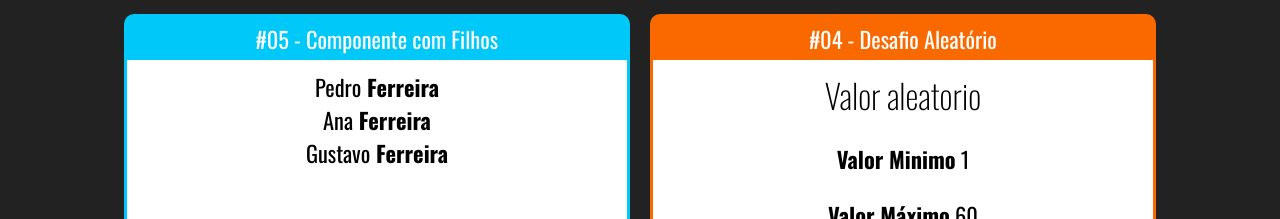
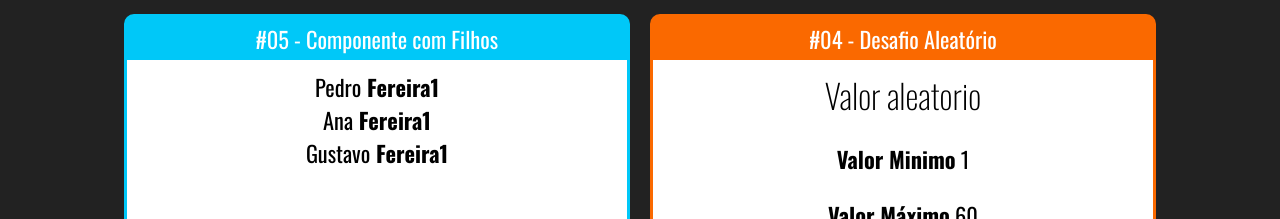
Before and after one commit to lucasg13info/curso-react, a React (Create React App) app in the folder fundamentos-react/: page / in a window 1280 px wide. Shown: the part 122-341 px from the top of the page. Built offline with nearby package versions, Linux system fonts and the light colour scheme.

Commit message:
Criando o componente com filho e passando nomes como parametro do componente pai para o filho

```diff
--- a/fundamentos-react/src/App.jsx
+++ b/fundamentos-react/src/App.jsx
@@ -16,7 +16,7 @@ export default () =>(
         <div className="Cards">
 
         <Card titulo="#05 - Componente com Filhos" color="#00C8F8">
-            <Familia></Familia>
+            <Familia sobrenome="Fereira1"/>
         </Card>
 
         <Card titulo="#04 - Desafio Aleatório" color="#FA6900">
--- a/fundamentos-react/src/components/basicos/Familia.jsx
+++ b/fundamentos-react/src/components/basicos/Familia.jsx
@@ -4,9 +4,9 @@ import FamiliaMembro from'./FamiliaMembro'
 export default props => {
     return (
         <div>
-            <FamiliaMembro nome="Pedro" sobrenome="Ferreira"/>
-            <FamiliaMembro nome ="Ana" sobrenome="Ferreira"/>
-            <FamiliaMembro nome="Gustavo" sobrenome="Ferreira"/>
+            <FamiliaMembro nome="Pedro" sobrenome={props.sobrenome}/>
+            <FamiliaMembro nome ="Ana" sobrenome={props.sobrenome}/>
+            <FamiliaMembro nome="Gustavo" sobrenome={props.sobrenome}/>
         </div>
     )
 }
```
